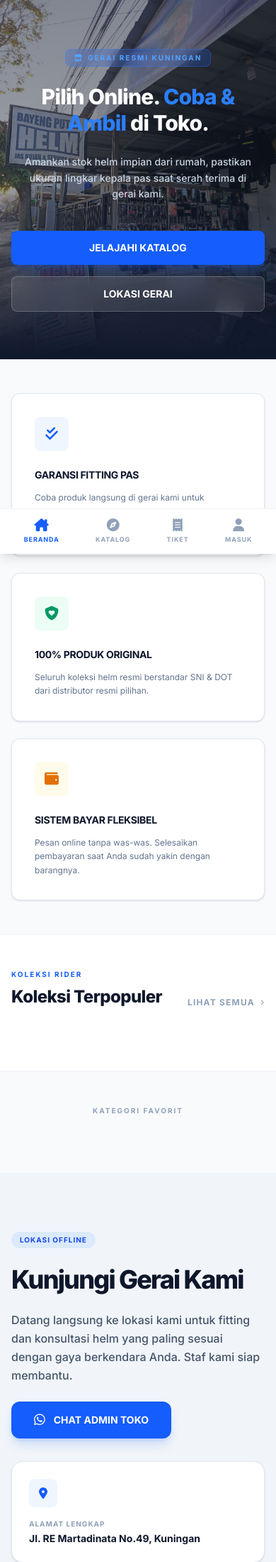
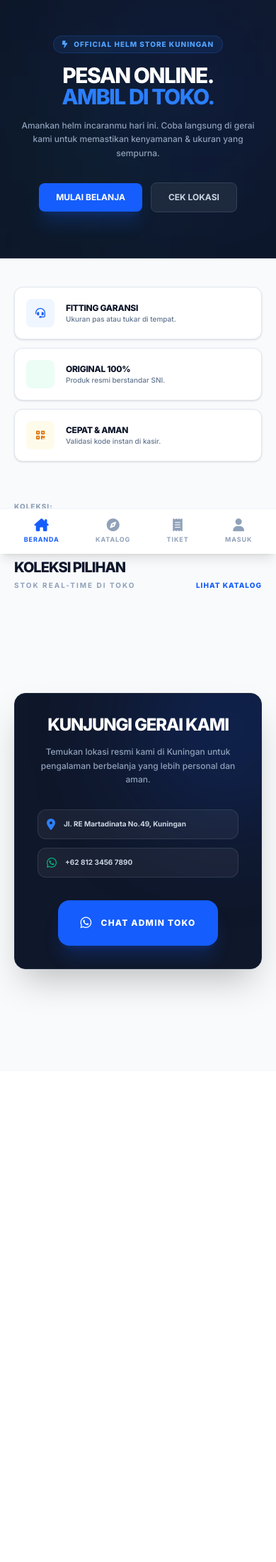
Before and after one commit to RijaMaulana69/project-bayeng-helm, a Laravel app: page / in a window 390 px wide. Shown: the part 64-2264 px from the top of the page at 71% size. After the commit the page ends 1474 px from the top, so only its background shows below. Run offline with Laravel 12, Linux system fonts and the light colour scheme; data that the repository does not hold is empty; style sheets or scripts are compiled from the project's sources; some libraries are stand-ins or nearby versions.

Commit message:
revamp: clean compact homepage, dark hero, minisized mobile grid, non-white store section

```diff
--- a/resources/views/home.blade.php
+++ b/resources/views/home.blade.php
@@ -1,92 +1,117 @@
 @extends('layouts.pelanggan')
-@section('title', 'Pesan Helm Online, Ambil di Toko')
+@section('title', 'Bayeng Putra Helm - Pilih Online, Ambil di Gerai')
 
 @section('content')
-{{-- Hero Section (Simplified for performance) --}}
-<section class="relative h-[60vh] md:h-[80vh] flex items-center justify-center overflow-hidden bg-slate-900">
-    <div class="absolute inset-0 z-0">
-        <img src="{{ asset('assets/home.jpeg') }}"
-             alt="Gerai Bayeng Putra Helm"
-             class="w-full h-full object-cover opacity-60">
-        <div class="absolute inset-0 bg-gradient-to-t from-slate-900 via-transparent to-slate-900/20"></div>
+<div class="bg-slate-50 min-h-screen">
+
+    {{-- Hero: High-Impact & Compact --}}
+    <section class="relative bg-[#0f172a] pt-12 pb-16 md:pt-20 md:pb-24 overflow-hidden border-b border-slate-800">
+        {{-- Ambient Accents --}}
+        <div class="absolute top-0 right-0 w-64 h-64 bg-blue-600/10 blur-[100px] pointer-events-none"></div>
+        <div class="absolute bottom-0 left-0 w-64 h-64 bg-emerald-600/5 blur-[100px] pointer-events-none"></div>
+
+        <div class="max-w-6xl mx-auto px-5 relative z-10">
+            <div class="text-center space-y-4">
+                <div class="inline-flex items-center gap-2 px-3 py-1 rounded-full bg-blue-500/10 border border-blue-500/20 text-blue-400 text-[10px] font-black uppercase tracking-widest mx-auto">
+                    <i class="fa-solid fa-bolt-lightning"></i>
+                    <span>Official Helm Store Kuningan</span>
                 </div>
-
-    <div class="relative z-10 w-full max-w-7xl px-4 text-center">
-        <div class="inline-flex items-center gap-2 px-3 py-1 mb-6 bg-blue-600/20 border border-blue-500/30 rounded-lg backdrop-blur-sm">
-            <i class="fa-solid fa-store text-blue-400 text-[10px]"></i>
-            <span class="text-blue-400 text-[10px] font-bold tracking-[0.2em] uppercase">Gerai Resmi Kuningan</span>
-        </div>
-        <h1 class="text-3xl md:text-6xl font-extrabold text-white tracking-tight leading-tight mb-6">
-            Pilih Online. <span class="text-blue-500">Coba & Ambil</span> di Toko.
+                <h1 class="text-3xl md:text-6xl font-black text-white tracking-tighter leading-none">
+                    PESAN ONLINE. <br>
+                    <span class="text-blue-500">AMBIL DI TOKO.</span>
                 </h1>
-        <p class="text-sm md:text-lg text-slate-300 font-medium max-w-2xl mx-auto mb-10 leading-relaxed px-4">
-            Amankan stok helm impian dari rumah, pastikan ukuran lingkar kepala pas saat serah terima di gerai kami.
+                <p class="text-xs md:text-base text-slate-400 font-medium max-w-xl mx-auto leading-relaxed">
+                    Amankan helm incaranmu hari ini. Coba langsung di gerai kami untuk memastikan kenyamanan & ukuran yang sempurna.
                 </p>
-        <div class="flex flex-col sm:flex-row items-center justify-center gap-4">
-            <a href="{{ route('katalog') }}" class="w-full sm:w-auto px-8 py-3.5 bg-blue-600 text-white font-bold text-sm rounded-lg hover:bg-blue-700 transition-all shadow-lg shadow-blue-600/25">
-                JELAJAHI KATALOG
+                <div class="flex flex-wrap items-center justify-center gap-3 pt-4">
+                    <a href="{{ route('katalog') }}" class="px-6 py-3 bg-blue-600 text-white font-bold text-xs md:text-sm rounded-lg hover:bg-blue-500 transition-all shadow-xl shadow-blue-600/20 active:scale-95">
+                        MULAI BELANJA
                     </a>
-            <a href="#lokasi-gerai" class="w-full sm:w-auto px-8 py-3.5 bg-white/10 text-white border border-white/20 backdrop-blur-md font-bold text-sm rounded-lg hover:bg-white/20 transition-all">
-                LOKASI GERAI
+                    <a href="#lokasi-gerai" class="px-6 py-3 bg-slate-800 text-slate-300 font-bold text-xs md:text-sm rounded-lg border border-slate-700 hover:bg-slate-750 transition-all">
+                        CEK LOKASI
                     </a>
-        </div>
-    </div>
-</section>
-
-{{-- Advantages Section (Bento Style) --}}
-<section class="py-12 md:py-20 px-4 bg-[#f8fafc]">
-    <div class="max-w-7xl mx-auto">
-        <div class="grid grid-cols-1 md:grid-cols-3 gap-6">
-            <div class="p-8 bg-white border border-slate-200 rounded-xl shadow-sm hover:shadow-md transition-shadow group">
-                <div class="w-12 h-12 bg-blue-50 text-blue-600 rounded-lg flex items-center justify-center mb-6 group-hover:scale-110 transition-transform">
-                    <i class="fa-solid fa-check-double text-xl"></i>
-                </div>
-                <h3 class="text-sm font-bold text-slate-900 uppercase tracking-tight mb-3">Garansi Fitting Pas</h3>
-                <p class="text-xs text-slate-500 leading-relaxed">Coba produk langsung di gerai kami untuk memastikan kenyamanan sebelum transaksi selesai.</p>
-            </div>
-            <div class="p-8 bg-white border border-slate-200 rounded-xl shadow-sm hover:shadow-md transition-shadow group">
-                <div class="w-12 h-12 bg-emerald-50 text-emerald-600 rounded-lg flex items-center justify-center mb-6 group-hover:scale-110 transition-transform">
-                    <i class="fa-solid fa-shield-heart text-xl"></i>
-                </div>
-                <h3 class="text-sm font-bold text-slate-900 uppercase tracking-tight mb-3">100% Produk Original</h3>
-                <p class="text-xs text-slate-500 leading-relaxed">Seluruh koleksi helm resmi berstandar SNI & DOT dari distributor resmi pilihan.</p>
-            </div>
-            <div class="p-8 bg-white border border-slate-200 rounded-xl shadow-sm hover:shadow-md transition-shadow group">
-                <div class="w-12 h-12 bg-amber-50 text-amber-600 rounded-lg flex items-center justify-center mb-6 group-hover:scale-110 transition-transform">
-                    <i class="fa-solid fa-wallet text-xl"></i>
-                </div>
-                <h3 class="text-sm font-bold text-slate-900 uppercase tracking-tight mb-3">Sistem Bayar Fleksibel</h3>
-                <p class="text-xs text-slate-500 leading-relaxed">Pesan online tanpa was-was. Selesaikan pembayaran saat Anda sudah yakin dengan barangnya.</p>
                 </div>
             </div>
         </div>
     </section>
 
-{{-- Popular Products (Compact Mobile Grid) --}}
-<section class="py-12 md:py-20 px-4 bg-white border-y border-slate-100">
-    <div class="max-w-7xl mx-auto">
-        <div class="flex items-end justify-between mb-10">
+    {{-- Value Props: Minisized & Sharp --}}
+    <section class="py-10 px-5">
+        <div class="max-w-6xl mx-auto grid grid-cols-1 sm:grid-cols-3 gap-3 md:gap-6">
+            <div class="flex items-center gap-4 p-4 bg-white border border-slate-200 rounded-xl shadow-sm group hover:border-blue-500 transition-colors">
+                <div class="w-10 h-10 rounded-lg bg-blue-50 text-blue-600 flex items-center justify-center flex-shrink-0 group-hover:bg-blue-600 group-hover:text-white transition-all">
+                    <i class="fa-solid fa-headset text-sm"></i>
+                </div>
                 <div>
-                <span class="text-[10px] font-bold text-blue-600 uppercase tracking-[0.2em] block mb-2">Koleksi Rider</span>
-                <h2 class="text-2xl md:text-3xl font-extrabold text-slate-900 tracking-tight">Koleksi Terpopuler</h2>
+                    <h3 class="text-xs font-black text-slate-900 uppercase tracking-tight">Fitting Garansi</h3>
+                    <p class="text-[10px] text-slate-500 font-medium">Ukuran pas atau tukar di tempat.</p>
                 </div>
-            <a href="{{ route('katalog') }}" class="text-xs font-bold text-slate-400 hover:text-blue-600 transition-colors uppercase tracking-widest flex items-center gap-2">
-                Lihat Semua <i class="fa-solid fa-chevron-right text-[8px]"></i>
+            </div>
+            <div class="flex items-center gap-4 p-4 bg-white border border-slate-200 rounded-xl shadow-sm group hover:border-emerald-500 transition-colors">
+                <div class="w-10 h-10 rounded-lg bg-emerald-50 text-emerald-600 flex items-center justify-center flex-shrink-0 group-hover:bg-emerald-600 group-hover:text-white transition-all">
+                    <i class="fa-solid fa-shield-check text-sm"></i>
+                </div>
+                <div>
+                    <h3 class="text-xs font-black text-slate-900 uppercase tracking-tight">Original 100%</h3>
+                    <p class="text-[10px] text-slate-500 font-medium">Produk resmi berstandar SNI.</p>
+                </div>
+            </div>
+            <div class="flex items-center gap-4 p-4 bg-white border border-slate-200 rounded-xl shadow-sm group hover:border-amber-500 transition-colors">
+                <div class="w-10 h-10 rounded-lg bg-amber-50 text-amber-600 flex items-center justify-center flex-shrink-0 group-hover:bg-amber-600 group-hover:text-white transition-all">
+                    <i class="fa-solid fa-qrcode text-sm"></i>
+                </div>
+                <div>
+                    <h3 class="text-xs font-black text-slate-900 uppercase tracking-tight">Cepat & Aman</h3>
+                    <p class="text-[10px] text-slate-500 font-medium">Validasi kode instan di kasir.</p>
+                </div>
+            </div>
+        </div>
+    </section>
+
+    {{-- Categories: Clean Horizontal Scroll --}}
+    <section class="py-4 px-5">
+        <div class="max-w-6xl mx-auto flex items-center gap-3 overflow-x-auto hide-scrollbar">
+            <span class="text-[10px] font-black text-slate-400 uppercase tracking-widest flex-shrink-0">Koleksi:</span>
+            @foreach($kategoris as $kat)
+                <a href="{{ route('katalog', ['kategori_filter' => $kat->id_kategori]) }}"
+                   class="flex-shrink-0 px-4 py-2 bg-slate-200/50 hover:bg-blue-600 hover:text-white border border-transparent rounded-lg text-[10px] font-bold text-slate-600 transition-all uppercase tracking-widest shadow-2xs">
+                    {{ $kat->nama_kategori }}
                 </a>
+            @endforeach
+        </div>
+    </section>
+
+    {{-- Popular Products: Compact 2-Col Mobile / 6-Col Desktop --}}
+    <section class="py-12 px-5">
+        <div class="max-w-6xl mx-auto">
+            <div class="flex items-end justify-between mb-8">
+                <div>
+                    <h2 class="text-xl md:text-2xl font-black text-slate-900 tracking-tighter">KOLEKSI PILIHAN</h2>
+                    <p class="text-[10px] text-slate-400 font-bold uppercase tracking-[0.2em] mt-1">Stok Real-Time di Toko</p>
+                </div>
+                <a href="{{ route('katalog') }}" class="text-[10px] font-black text-blue-600 hover:underline tracking-widest uppercase">Lihat Katalog</a>
             </div>
 
-        <div class="grid grid-cols-2 sm:grid-cols-3 md:grid-cols-4 lg:grid-cols-5 xl:grid-cols-6 gap-3">
+            <div class="grid grid-cols-2 sm:grid-cols-3 md:grid-cols-4 lg:grid-cols-5 xl:grid-cols-6 gap-3 md:gap-4">
                 @foreach($produk_unggulan as $helm)
-            <div class="bg-white border border-slate-200 rounded-lg overflow-hidden hover:border-blue-500 hover:shadow-md transition-all group">
-                <div class="aspect-square overflow-hidden bg-slate-50">
-                    <img src="{{ $helm->gambar_url }}" alt="{{ $helm->nama_helm }}" class="w-full h-full object-cover group-hover:scale-105 transition-transform duration-300">
+                <div class="bg-white border border-slate-200 rounded-xl overflow-hidden group hover:border-blue-500 hover:shadow-xl hover:shadow-slate-200/40 transition-all flex flex-col">
+                    {{-- Thumb --}}
+                    <div class="aspect-square bg-slate-50 relative overflow-hidden">
+                        <img src="{{ $helm->gambar_url }}" alt="{{ $helm->nama_helm }}" class="w-full h-full object-cover group-hover:scale-110 transition-transform duration-500">
+                        <div class="absolute top-2 left-2 px-1.5 py-0.5 bg-white/90 backdrop-blur-sm rounded text-[8px] font-black text-slate-900 shadow-sm uppercase">
+                            {{ $helm->merk->nama_merk }}
                         </div>
-                <div class="p-3">
-                    <div class="text-[10px] text-slate-500 truncate mb-1">{{ $helm->merk->nama_merk }}</div>
-                    <h3 class="text-xs font-medium text-slate-900 line-clamp-2 h-8 mb-2 leading-tight">{{ $helm->nama_helm }}</h3>
-                    <div class="font-bold text-sm text-slate-900 mb-2">{{ format_rupiah($helm->harga_jual) }}</div>
-                    <a href="{{ route('katalog.detail', $helm->id_helm) }}" class="block w-full py-1.5 text-center text-[11px] font-bold text-blue-600 border border-blue-600 rounded hover:bg-blue-600 hover:text-white transition-colors">
-                        Lihat Detail
+                    </div>
+                    {{-- Body --}}
+                    <div class="p-3 flex flex-col flex-grow justify-between gap-3">
+                        <div>
+                            <h3 class="text-[11px] font-bold text-slate-800 line-clamp-2 h-8 leading-tight mb-1 group-hover:text-blue-600 transition-colors">
+                                {{ $helm->nama_helm }}
+                            </h3>
+                            <p class="text-[10px] font-black text-blue-600">{{ format_rupiah($helm->harga_jual) }}</p>
+                        </div>
+                        <a href="{{ route('katalog.detail', $helm->id_helm) }}" class="w-full py-1.5 bg-slate-50 border border-slate-200 rounded-lg text-center text-[9px] font-black text-slate-600 hover:bg-blue-600 hover:text-white hover:border-blue-600 transition-all uppercase tracking-widest">
+                            Detail
                         </a>
                     </div>
                 </div>
@@ -95,72 +120,40 @@
         </div>
     </section>
 
-{{-- Category Strip --}}
-<section class="py-12 bg-[#f8fafc]">
-    <div class="max-w-7xl mx-auto px-4">
-        <h3 class="text-[10px] font-bold text-slate-400 uppercase tracking-[0.2em] text-center mb-8">Kategori Favorit</h3>
-        <div class="flex flex-wrap justify-center gap-2 md:gap-4">
-            @foreach($kategoris as $kat)
-                <a href="{{ route('katalog', ['kategori_filter' => $kat->id_kategori]) }}"
-                   class="px-5 py-2.5 bg-white border border-slate-200 rounded-lg text-[11px] font-bold text-slate-600 hover:border-blue-600 hover:text-blue-600 transition-all shadow-sm uppercase tracking-widest">
-                    {{ $kat->nama_kategori }}
-                </a>
-            @endforeach
+    {{-- Store Location: Non-White Card & Interactivity --}}
+    <section class="py-16 px-5" id="lokasi-gerai">
+        <div class="max-w-4xl mx-auto">
+            <div class="bg-[#0f172a] rounded-2xl p-8 md:p-12 text-white relative overflow-hidden shadow-2xl border border-slate-800">
+                {{-- Light Leak Effect --}}
+                <div class="absolute -right-20 -top-20 w-64 h-64 bg-blue-600/20 rounded-full blur-[80px] pointer-events-none"></div>
+
+                <div class="relative z-10 flex flex-col md:flex-row items-center gap-8 md:gap-12">
+                    <div class="flex-1 space-y-4 text-center md:text-left">
+                        <h2 class="text-2xl md:text-4xl font-black tracking-tighter leading-none">KUNJUNGI GERAI KAMI</h2>
+                        <p class="text-xs md:text-sm text-slate-400 font-medium leading-relaxed max-w-md">
+                            Temukan lokasi resmi kami di Kuningan untuk pengalaman berbelanja yang lebih personal dan aman.
+                        </p>
+                        <div class="pt-4 flex flex-col sm:flex-row gap-3">
+                            <div class="flex items-center gap-3 p-3 bg-white/5 border border-white/10 rounded-xl">
+                                <i class="fa-solid fa-location-dot text-blue-500"></i>
+                                <span class="text-[10px] font-bold text-slate-300">Jl. RE Martadinata No.49, Kuningan</span>
+                            </div>
+                            <div class="flex items-center gap-3 p-3 bg-white/5 border border-white/10 rounded-xl">
+                                <i class="fa-brands fa-whatsapp text-emerald-500"></i>
+                                <span class="text-[10px] font-bold text-slate-300">+62 812 3456 7890</span>
                             </div>
                         </div>
-</section>
-
-{{-- Store Location - Rich E-commerce Layout --}}
-<section class="py-20 bg-slate-100" id="lokasi-gerai">
-    <div class="max-w-6xl mx-auto px-4">
-        <div class="grid grid-cols-1 md:grid-cols-12 gap-8 items-center">
-
-            {{-- Content Section --}}
-            <div class="md:col-span-5 space-y-6">
-                <div class="inline-block px-3 py-1 bg-blue-100 text-blue-700 font-bold text-[10px] uppercase tracking-widest rounded-full">Lokasi Offline</div>
-                <h2 class="text-4xl font-extrabold tracking-tighter text-slate-900">Kunjungi Gerai Kami</h2>
-                <p class="text-slate-600 leading-relaxed font-medium">Datang langsung ke lokasi kami untuk fitting dan konsultasi helm yang paling sesuai dengan gaya berkendara Anda. Staf kami siap membantu.</p>
-
-                <a href="https://wa.me/6281234567890" target="_blank" class="inline-flex items-center gap-3 px-8 py-4 bg-blue-600 text-white font-bold text-sm rounded-xl hover:bg-blue-700 transition-all shadow-lg shadow-blue-600/20 active:scale-95">
+                    </div>
+                    <div class="flex-shrink-0">
+                        <a href="https://wa.me/6281234567890" target="_blank" class="w-full h-16 px-8 bg-blue-600 text-white font-black text-xs md:text-sm rounded-2xl flex items-center justify-center gap-3 hover:bg-blue-500 transition-all shadow-xl shadow-blue-600/20 active:scale-95 uppercase tracking-widest">
                             <i class="fa-brands fa-whatsapp text-lg"></i>
                             <span>CHAT ADMIN TOKO</span>
                         </a>
-            </div>
-
-            {{-- Cards Section --}}
-            <div class="md:col-span-7 grid grid-cols-1 sm:grid-cols-2 gap-4">
-                {{-- Address Card --}}
-                <div class="bg-white p-6 rounded-2xl shadow-sm border border-slate-200">
-                    <div class="w-10 h-10 bg-blue-50 text-blue-600 rounded-lg flex items-center justify-center mb-4">
-                        <i class="fa-solid fa-location-dot"></i>
-                    </div>
-                    <p class="text-[10px] font-bold text-slate-400 uppercase tracking-widest mb-1">Alamat Lengkap</p>
-                    <p class="text-sm font-bold text-slate-900 leading-tight">Jl. RE Martadinata No.49, Kuningan</p>
-                </div>
-
-                {{-- Hours Card --}}
-                <div class="bg-white p-6 rounded-2xl shadow-sm border border-slate-200">
-                    <div class="w-10 h-10 bg-emerald-50 text-emerald-600 rounded-lg flex items-center justify-center mb-4">
-                        <i class="fa-solid fa-clock"></i>
-                    </div>
-                    <p class="text-[10px] font-bold text-slate-400 uppercase tracking-widest mb-1">Jam Operasional</p>
-                    <p class="text-sm font-bold text-slate-900 leading-tight">08:00 - 21:00 WIB (Setiap Hari)</p>
-                </div>
-
-                {{-- Phone Card --}}
-                <div class="bg-white p-6 rounded-2xl shadow-sm border border-slate-200 sm:col-span-2">
-                    <div class="flex items-center gap-4">
-                        <div class="w-10 h-10 bg-amber-50 text-amber-600 rounded-lg flex items-center justify-center">
-                            <i class="fa-brands fa-whatsapp"></i>
-                        </div>
-                        <div>
-                            <p class="text-[10px] font-bold text-slate-400 uppercase tracking-widest mb-0.5">Hubungi Kami</p>
-                            <p class="text-sm font-bold text-slate-900">+62 812 3456 7890</p>
-                        </div>
-                    </div>
                     </div>
                 </div>
             </div>
         </div>
     </section>
+
+</div>
 @endsection
```
Lines whose indentation alone changed are shown as unchanged.
